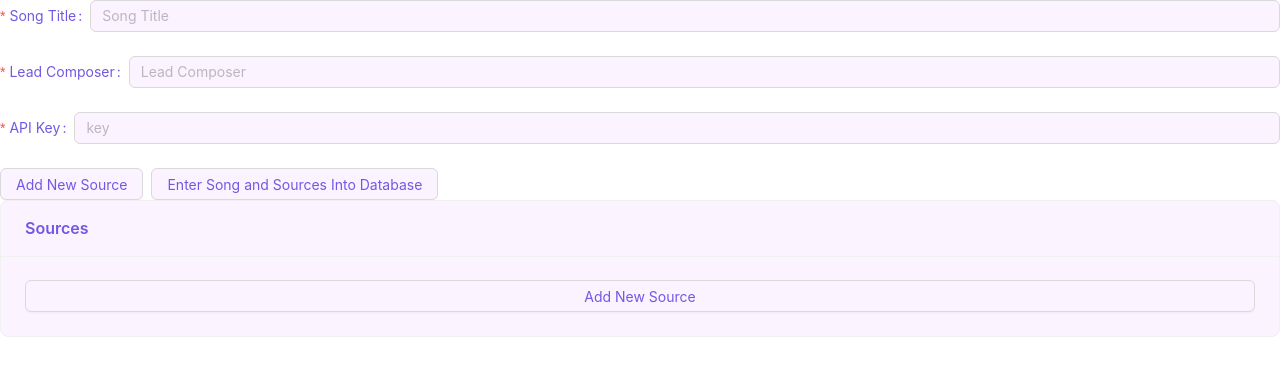
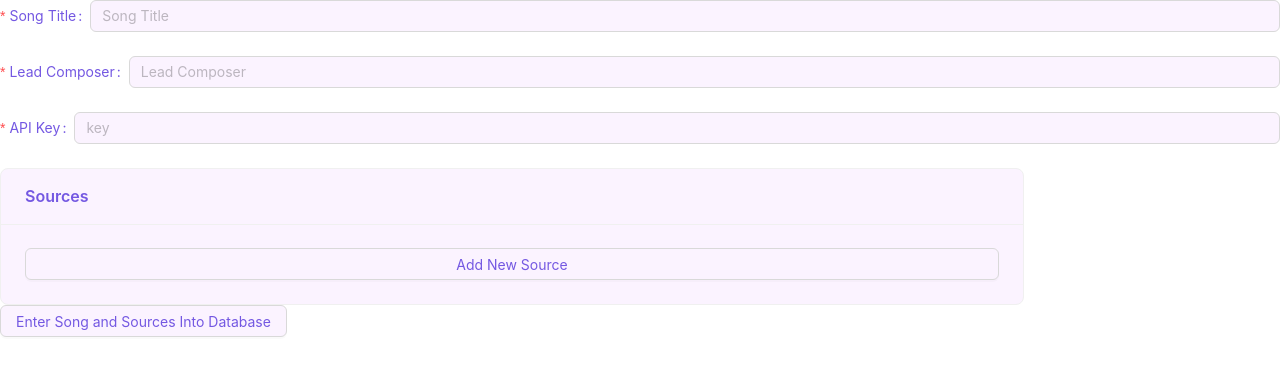
Before and after one commit to Gabe-Bryan/DMHAdminDash, a React (Create React App) app in the folder admindash/: page / in a window 1280 px wide. Shown: the top 376 px of the page. Built offline with nearby package versions, Linux system fonts and the light colour scheme.

Commit message:
formatting changes

```diff
--- a/admindash/src/AddSongForm.js
+++ b/admindash/src/AddSongForm.js
@@ -107,12 +107,12 @@ function AddSongForm(){
         </Content>
         </Form.Item>
         <div style={{width:"80%"}}>
+        <SourceForm/>
         <Space>
-        <Button type="default" onClick={()=>newSource} >Add New Source</Button>
+        {/* <Button type="default" onClick={()=>newSource} >Add New Source</Button> */}
         <Button htmlType="submit" >Enter Song and Sources Into Database</Button>
         </Space>
         </div>
-        <SourceForm/>
         </Form>
         </ConfigProvider>
     )
```
